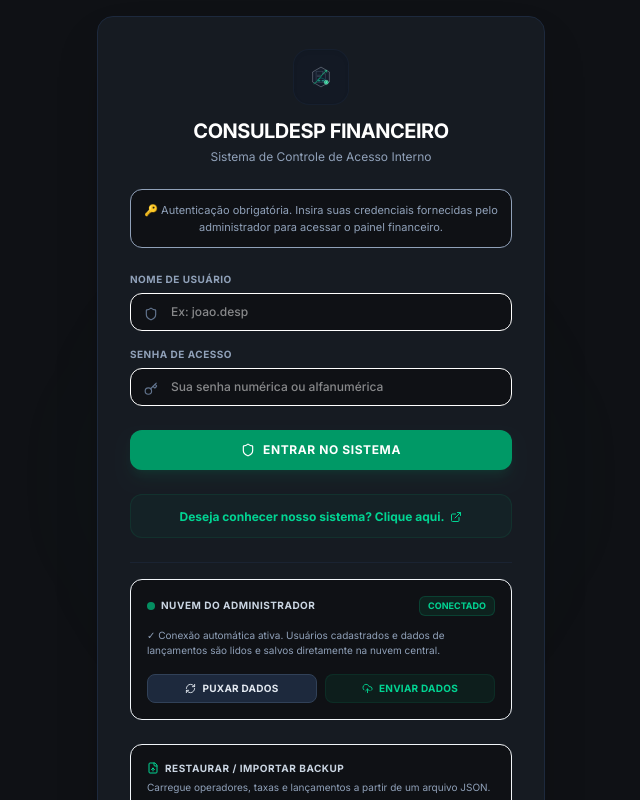
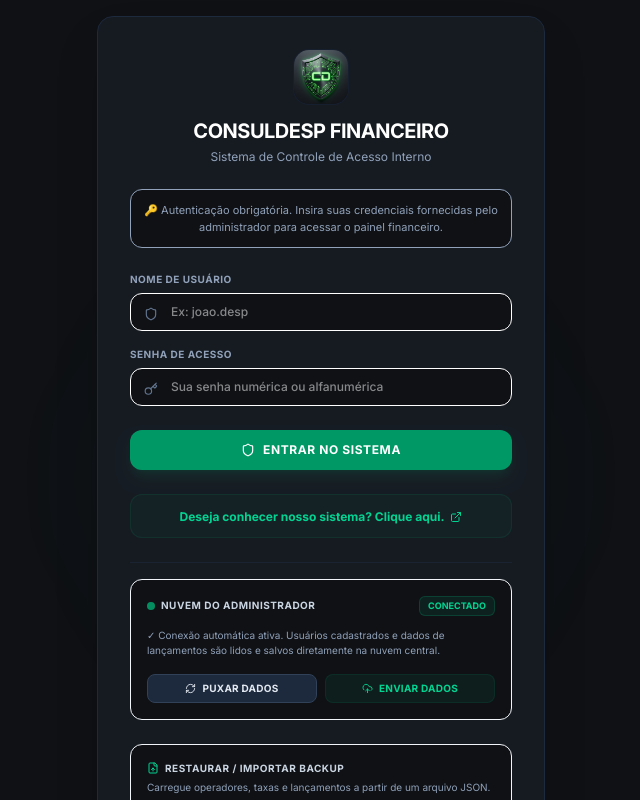
Before and after one commit to joaogabrielponath182-hue/ConsulDesp, a React (Vite) app: page / in a window 1280 px wide. Shown: the top 800 px of the page, without its empty margins (319-959 px from the left). Built offline with nearby package versions, Linux system fonts and the light colour scheme; no server answers; the database is empty.

Commit message:
feat: replace SVG logo with image asset
Replaced the procedural SVG logo with the official company image asset and updated its usage across the sidebar, login screen, and app header for improved visual consistency.

```diff
--- a/src/App.tsx
+++ b/src/App.tsx
@@ -1255,7 +1255,7 @@ export default function App() {
             </button>
 
             <div className="flex items-center gap-2">
-              <SystemLogo size={14} className="animate-pulse" />
+              <SystemLogo size={22} className="animate-pulse border-none rounded" />
               <span className="text-xs font-black font-mono tracking-wider text-slate-200 hidden sm:inline">CONSULDESP FINANCEIRO</span>
               <span className="text-xs font-bold text-slate-400 lg:inline hidden">/</span>
               {/* Tab indicator */}
--- a/src/components/LoginScreen.tsx
+++ b/src/components/LoginScreen.tsx
@@ -172,8 +172,8 @@ export default function LoginScreen({
 
         {/* Logo and Brand */}
         <div className="text-center space-y-3">
-          <div className="mx-auto w-14 h-14 bg-slate-900/30 dark:bg-slate-950/40 border border-slate-800/40 dark:border-slate-800/80 rounded-2xl flex items-center justify-center shadow-inner">
-            <SystemLogo size={22} />
+          <div className="mx-auto w-14 h-14 bg-slate-900/30 dark:bg-slate-950/40 border border-slate-800/40 dark:border-slate-800/80 rounded-2xl flex items-center justify-center shadow-inner overflow-hidden">
+            <SystemLogo size={56} className="border-none rounded-2xl" />
           </div>
           <div className="space-y-1">
             <h1 className="text-xl font-bold tracking-tight text-white uppercase font-sans">
--- a/src/components/Sidebar.tsx
+++ b/src/components/Sidebar.tsx
@@ -201,8 +201,8 @@ export default function Sidebar({
       <div className="space-y-6">
         {/* Workspace Brand Group */}
         <div className="flex items-center gap-3.5 px-2">
-          <div className="p-1.5 bg-slate-900/30 dark:bg-slate-950/40 rounded-xl border border-slate-800/30 dark:border-slate-800/80 shadow-inner flex items-center justify-center">
-            <SystemLogo size={18} />
+          <div className="w-10 h-10 bg-slate-900/30 dark:bg-slate-950/40 rounded-xl border border-slate-800/30 dark:border-slate-800/80 shadow-inner flex items-center justify-center overflow-hidden">
+            <SystemLogo size={40} className="border-none rounded-xl" />
           </div>
           <div className="leading-tight min-w-0">
             <h2 className="text-xs font-black text-white tracking-wide uppercase">ConsulDesp Financeiro</h2>
--- a/src/components/SystemLogo.tsx
+++ b/src/components/SystemLogo.tsx
@@ -1,4 +1,6 @@
 import React from 'react';
+// @ts-ignore
+import logoImg from '../assets/images/consul_desp_logo_1783942080739.jpg';
 
 interface SystemLogoProps {
   size?: number;
@@ -7,115 +9,16 @@ interface SystemLogoProps {
 
 export default function SystemLogo({ size = 24, className = "" }: SystemLogoProps) {
   return (
-    <svg
-      width={size}
-      height={size}
-      viewBox="0 0 100 100"
-      fill="none"
-      xmlns="http://www.w3.org/2000/svg"
-      className={`shrink-0 transition-all duration-200 ${className}`}
+    <div
+      className={`shrink-0 overflow-hidden relative rounded-md border border-emerald-500/10 ${className}`}
+      style={{ width: size, height: size }}
     >
-      <defs>
-        {/* Background gradient for depth */}
-        <linearGradient id="shieldBg" x1="50" y1="5" x2="50" y2="95" gradientUnits="userSpaceOnUse">
-          <stop offset="0%" stopColor="#1E293B" stopOpacity="0.4" />
-          <stop offset="100%" stopColor="#0F172A" stopOpacity="0.6" />
-        </linearGradient>
-
-        {/* Upward financial trend gradient */}
-        <linearGradient id="financialTrend" x1="15" y1="80" x2="85" y2="15" gradientUnits="userSpaceOnUse">
-          <stop offset="0%" stopColor="#059669" /> {/* Emerald 600 */}
-          <stop offset="50%" stopColor="#10B981" /> {/* Emerald 500 */}
-          <stop offset="100%" stopColor="#34D399" /> {/* Emerald 400 */}
-        </linearGradient>
-
-        {/* Coin Glow */}
-        <radialGradient id="coinOuterGlow" cx="74" cy="74" r="14" gradientUnits="userSpaceOnUse">
-          <stop offset="0%" stopColor="#34D399" stopOpacity="0.4" />
-          <stop offset="100%" stopColor="#10B981" stopOpacity="0" />
-        </radialGradient>
-      </defs>
-
-      {/* Hexagonal Shield Background - High security corporate feel */}
-      <path
-        d="M 50,5 L 88,27 L 88,73 L 50,95 L 12,73 L 12,27 Z"
-        fill="url(#shieldBg)"
-        className="stroke-[1.5] stroke-slate-300 dark:stroke-slate-800"
-        strokeLinejoin="round"
+      <img
+        src={logoImg}
+        alt="ConsulDesp Logo"
+        className="absolute inset-0 w-full h-full object-cover scale-[1.3] origin-center"
+        referrerPolicy="no-referrer"
       />
-
-      {/* 1. DOCUMENT (Dispatcher deeds, reports, filings) */}
-      <g className="opacity-75 dark:opacity-90">
-        {/* Document page body with folder corner */}
-        <path
-          d="M 28,24 H 58 L 70,36 V 76 H 28 Z"
-          fill="none"
-          className="stroke-[2] stroke-slate-500 dark:stroke-slate-400"
-          strokeLinejoin="round"
-        />
-        {/* Page folded corner */}
-        <path
-          d="M 58,24 V 36 H 70"
-          fill="none"
-          className="stroke-[2] stroke-slate-500 dark:stroke-slate-400"
-          strokeLinejoin="round"
-        />
-        {/* Mini text representation lines */}
-        <line x1="34" y1="42" x2="48" y2="42" className="stroke-[1.5] stroke-slate-400 dark:stroke-slate-500" strokeLinecap="round" />
-        <line x1="34" y1="48" x2="44" y2="48" className="stroke-[1.5] stroke-slate-400 dark:stroke-slate-500" strokeLinecap="round" />
-      </g>
-
-      {/* 2. VEHICLE (Automobile contours seamlessly nested inside document body) */}
-      <g className="opacity-90 dark:opacity-100">
-        {/* Stylized sports/utility car contour */}
-        <path
-          d="M 33,63 C 33,60.5 38,58.5 42,58.5 C 44.5,58.5 47,54 50,54 C 55,54 58,58.5 62,58.5 C 65,58.5 67,60.5 67,63 L 67,66 C 67,67 66,67.5 65,67.5 H 35 C 34,67.5 33,67 33,66 Z"
-          fill="none"
-          className="stroke-[1.75] stroke-teal-500 dark:stroke-teal-400"
-          strokeLinejoin="round"
-        />
-        {/* Tire/wheel cutouts */}
-        <circle cx="41" cy="67.5" r="2.2" className="fill-slate-100 dark:fill-[#0F1115] stroke-[1.75] stroke-teal-500 dark:stroke-teal-400" />
-        <circle cx="59" cy="67.5" r="2.2" className="fill-slate-100 dark:fill-[#0F1115] stroke-[1.75] stroke-teal-500 dark:stroke-teal-400" />
-      </g>
-
-      {/* 3. FINANCE (High contrast, modern glowing upward trend arrow) */}
-      <path
-        d="M 18,80 Q 32,74 46,52 T 76,20"
-        fill="none"
-        stroke="url(#financialTrend)"
-        strokeWidth="3"
-        strokeLinecap="round"
-        className="drop-shadow-[0_2px_3px_rgba(16,185,129,0.3)]"
-      />
-      {/* Upward arrow pointer */}
-      <path
-        d="M 68,20 H 76 V 28"
-        fill="none"
-        stroke="url(#financialTrend)"
-        strokeWidth="3"
-        strokeLinecap="round"
-        strokeLinejoin="round"
-      />
-
-      {/* Bottom right coin badge overlay */}
-      <g className="drop-shadow-[0_2px_4px_rgba(16,185,129,0.2)]">
-        {/* Glow */}
-        <circle cx="74" cy="74" r="12" fill="url(#coinOuterGlow)" />
-        {/* Coin frame */}
-        <circle
-          cx="74" cy="74" r="9"
-          className="fill-emerald-500 dark:fill-emerald-650 stroke-[1.5] stroke-white dark:stroke-emerald-300"
-        />
-        {/* Dollar indicator */}
-        <path
-          d="M 74,70.5 V 77.5 M 76,72 H 73 C 72.2,72 71.8,72.4 71.8,73 C 71.8,73.6 72.5,74 73.5,74.3 C 74.5,74.6 75.2,75 75.2,75.7 C 75.2,76.3 74.5,76.8 73.8,76.8 H 72"
-          fill="none"
-          className="stroke-[1.25] stroke-white dark:stroke-emerald-100"
-          strokeLinecap="round"
-          strokeLinejoin="round"
-        />
-      </g>
-    </svg>
+    </div>
   );
 }
```
Also changed, not shown: src/assets/images/consul_desp_logo_1783942080739.jpg (added).
